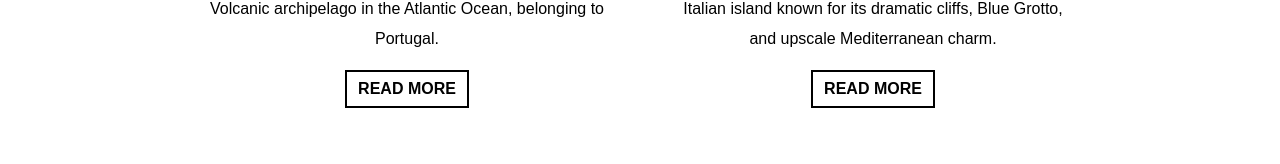
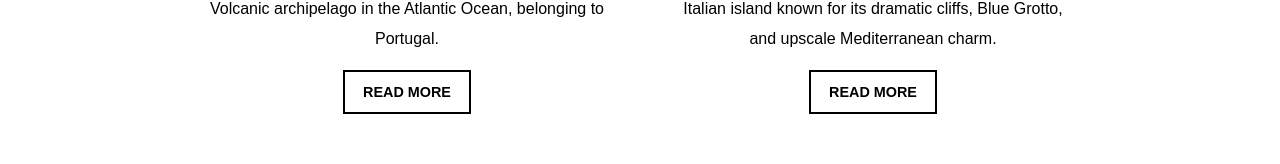
Before and after one commit to SarahSu92/AtlantisTravel, a React (Vite) app: page /AtlantisTravel/DestinationPage in a window 1280 px wide. Shown: the part 726-890 px from the top of the page. Built offline with nearby package versions, Linux system fonts and the light colour scheme; a web font is replaced by a local one.

Commit message:
(refactor): btns

```diff
--- a/src/pages/Destination/DestinationPage.tsx
+++ b/src/pages/Destination/DestinationPage.tsx
@@ -78,7 +78,11 @@ export const DestinationPage = () => {
                     </ul>
                   )}
                   <p>{dest.shortDescription}</p>
-                  <Link to={`/destination/${dest.id}`} className="cardbtn">
+                  <Link
+                    to={`/destination/${dest.id}`}
+                    className="cardbtn"
+                    aria-label={`Read more about ${dest.name}`}
+                  >
                     READ MORE
                   </Link>
                 </article>
--- a/src/pages/Home/Home.scss
+++ b/src/pages/Home/Home.scss
@@ -70,11 +70,12 @@
   display: inline-block;
   color: #000;
   border: 2px solid #000;
-  padding: 0.5rem 0;
-  font-size: 1rem;
+  padding: 0.75rem 0.75rem;
+  font-size: 0.9rem;
   font-weight: bold;
   text-decoration: none;
-  width: 120px;
+  width: auto;
+  min-width: 100px;
   text-align: center;
   margin: 0 auto;
 
--- a/src/pages/Home/HomePage.tsx
+++ b/src/pages/Home/HomePage.tsx
@@ -16,7 +16,11 @@ export const HomePage = () => {
             Discover new destinations, meet new cultures, and have fun along the
             way.
           </p>
-          <Link to="/DestinationPage" className="herobtn">
+          <Link
+            to="/DestinationPage"
+            className="herobtn"
+            aria-label={`See all destinations`}
+          >
             EXPLORE NOW
           </Link>
         </div>
@@ -62,7 +66,11 @@ export const HomePage = () => {
                 ))}
               </div>
               <p>{dest.shortDescription}</p>
-              <Link to={`/destination/${dest.id}`} className="cardbtn">
+              <Link
+                to={`/destination/${dest.id}`}
+                className="cardbtn"
+                aria-label={`Read more about ${dest.name}`}
+              >
                 READ MORE
               </Link>
             </article>
@@ -70,7 +78,11 @@ export const HomePage = () => {
         </div>
       </section>
       <div className="hero-box">
-        <Link to={`/DestinationPage`} className="btn">
+        <Link
+          to={`/DestinationPage`}
+          className="btn"
+          aria-label={`See all destinations`}
+        >
           See all our destinations
         </Link>
       </div>
```
